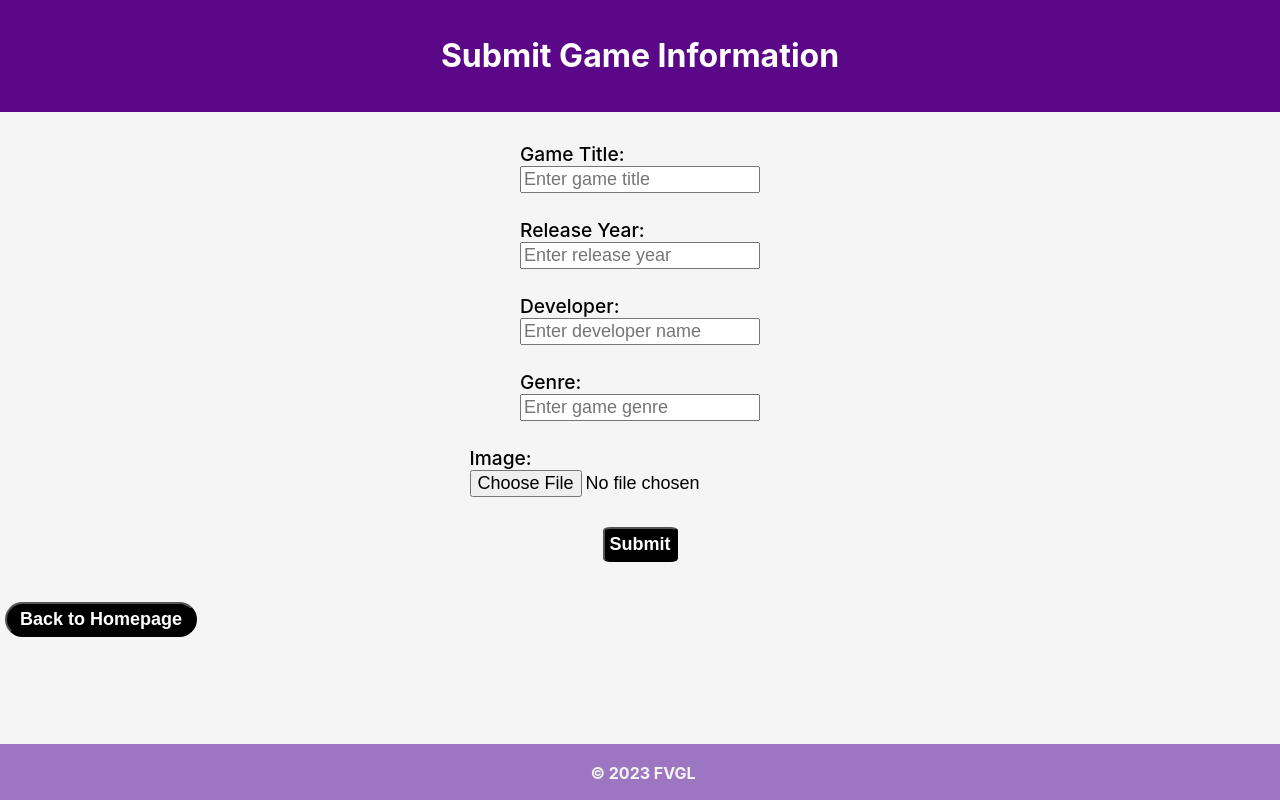
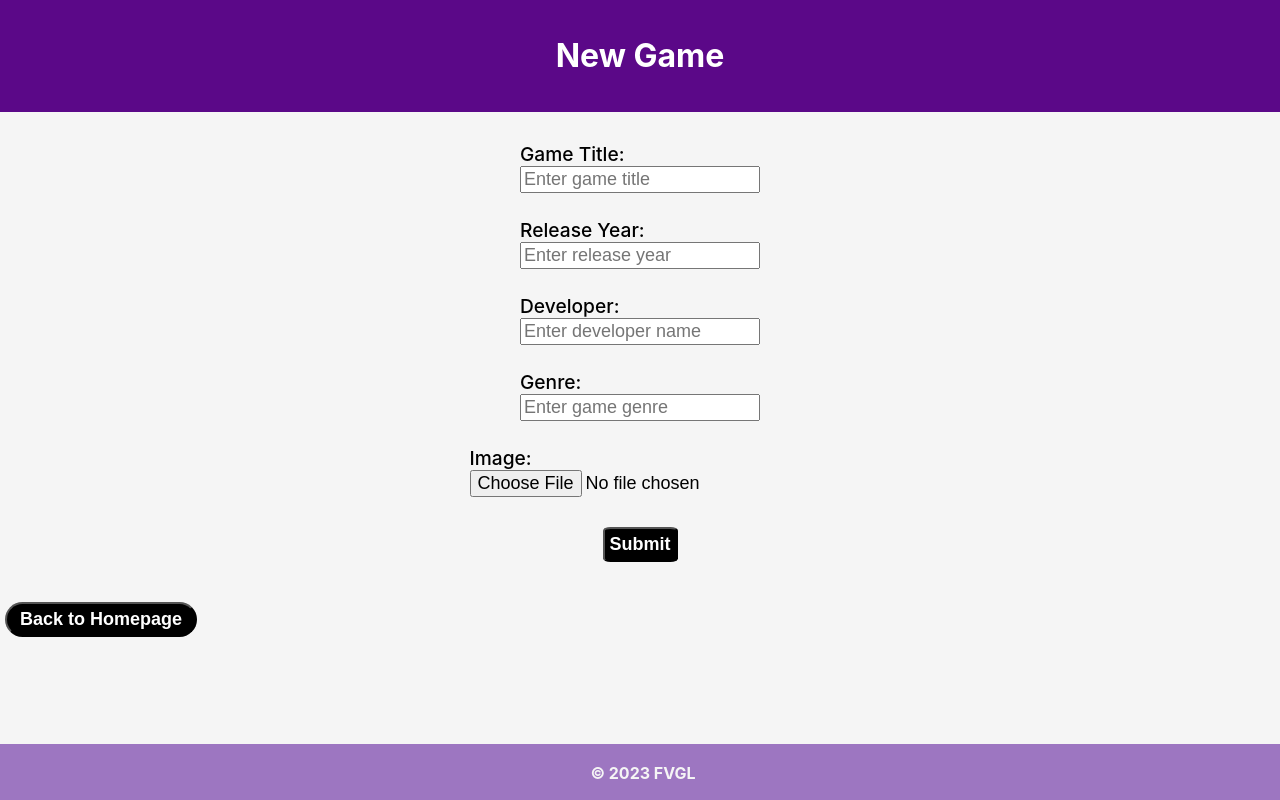
Before and after one commit to nikobatzi1990/fvgl, a React (Create React App) app in the folder client/: page /submission in a window 1280 px wide. Built offline with nearby package versions, Linux system fonts and the light colour scheme.

Commit message:
feat: change page headers

```diff
--- a/client/src/pages/EditGameData.jsx
+++ b/client/src/pages/EditGameData.jsx
@@ -62,7 +62,7 @@ function EditGameData () {
   return (
     <div className="submission">
       <Header
-          text="Edit Game Data" />
+          text="Edit Game" />
 
       <div>
         <form
--- a/client/src/pages/Submission.jsx
+++ b/client/src/pages/Submission.jsx
@@ -45,7 +45,7 @@ function Submission() {
       release_year: year,
       developer: developer,
       genre: genre,
-      image: image
+      image_url: image
     }
 
     await axios.post('api/games/addNewGame/', newGame)
@@ -56,7 +56,7 @@ function Submission() {
   return (
     <div className='submission'>
       <Header
-        text="Submit Game Information"/>
+        text="New Game"/>
 
       <div>
         <form className="form" onSubmit = { handleSubmit }>
```
